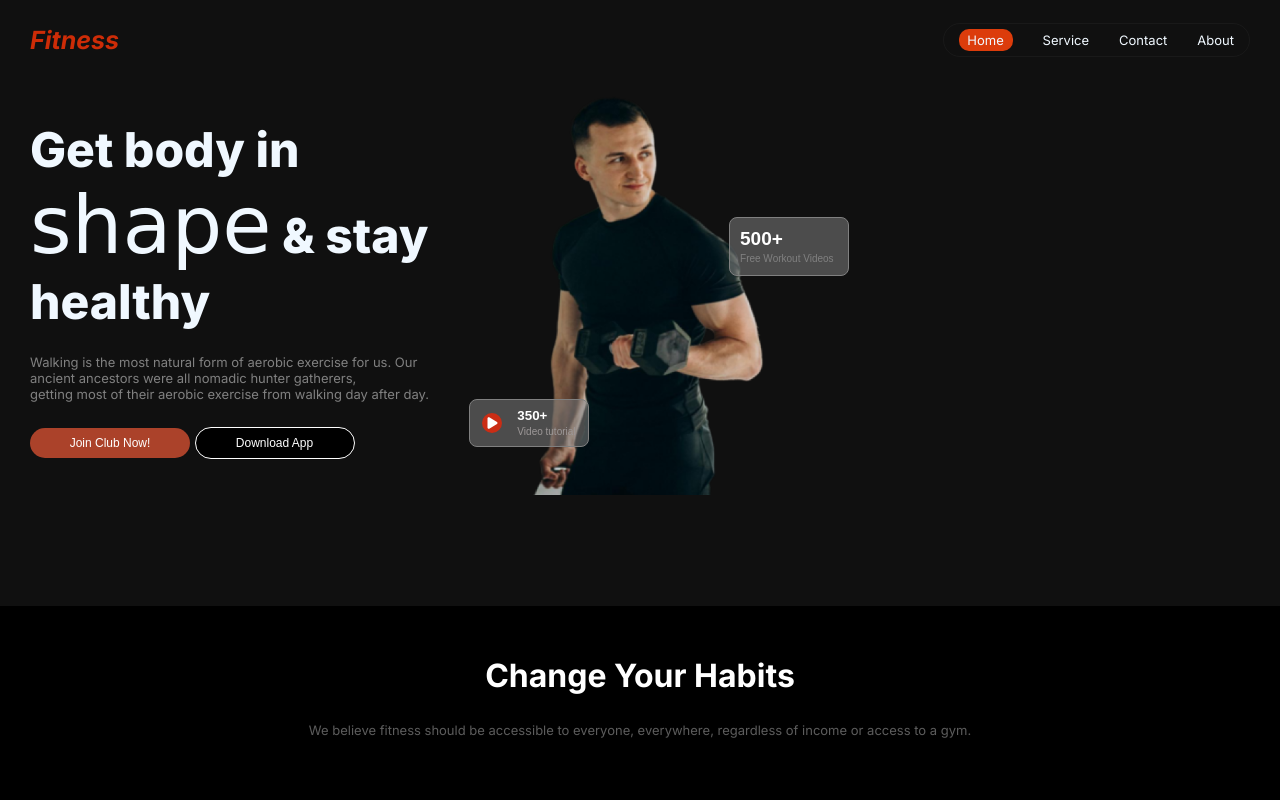
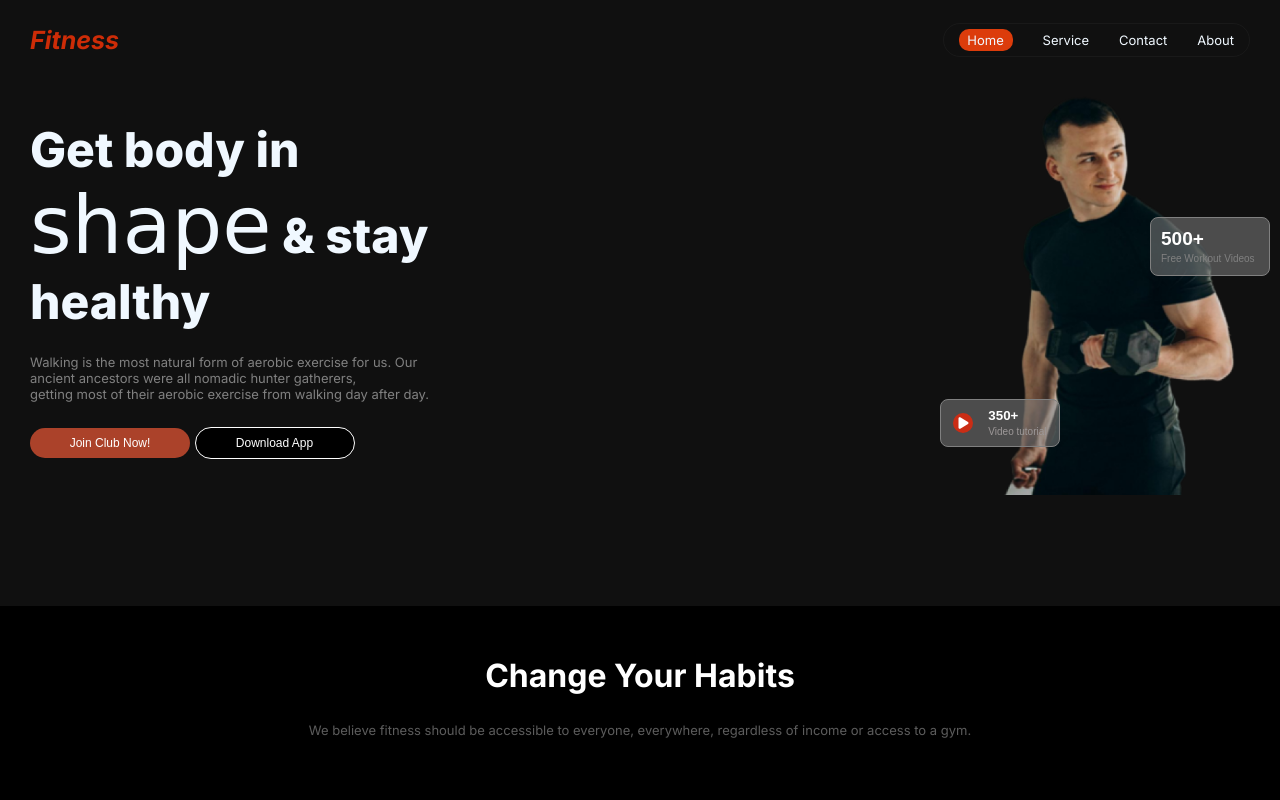
Before and after one commit to sudiptodas153/Assignment-2, a plain HTML site: page index.html in a window 1280 px wide. Shown: the top 800 px of the page. Drawn offline with Linux system fonts and the light colour scheme; a web font is replaced by a local one.

Commit message:
solved some issue

```diff
--- a/styles/asignment-2.css
+++ b/styles/asignment-2.css
@@ -74,6 +74,7 @@ header {
 
 .sub-section {
   display: flex;
+  justify-content: space-between;
   gap: 100px;
 
 }
@@ -143,7 +144,7 @@ header {
   border: 1px solid gray;
   position: relative;
   bottom: 330px;
-  left: 200px;
+  left: 150px;
 }
 
 .option {
```
